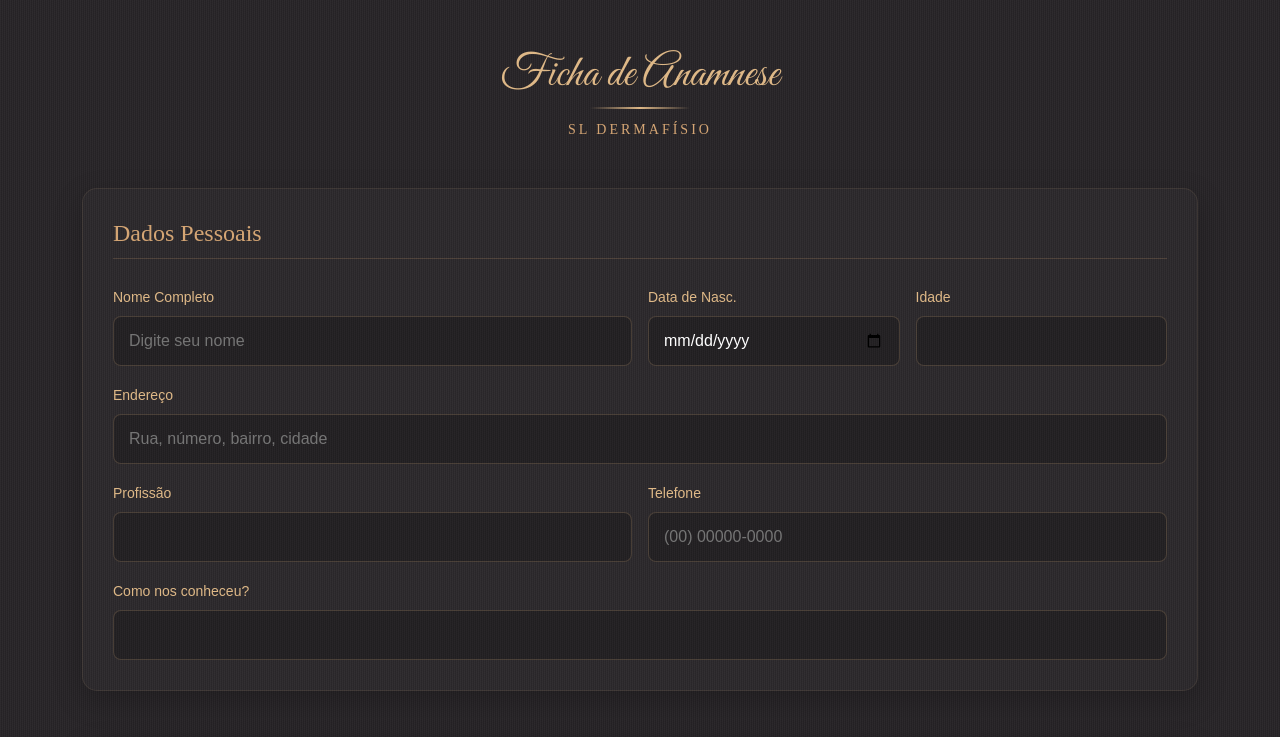
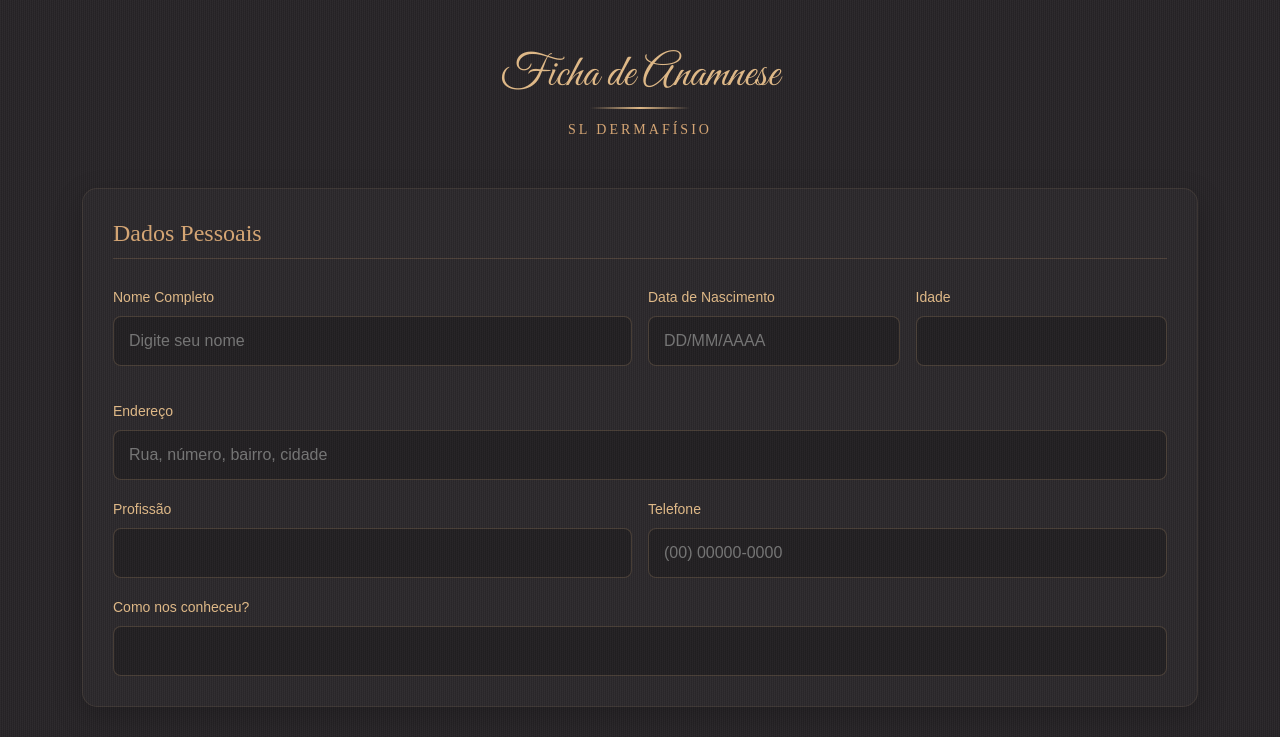
Before and after one commit to DhCavalcante777/dermafisio, a Vue app: page /anamnese in a window 1280 px wide. Shown: the top 737 px of the page. Built offline with nearby package versions, Linux system fonts and the light colour scheme; no server answers.

Commit message:
alterando a data de nascimento

```diff
--- a/src/pages/anamnesePage.vue
+++ b/src/pages/anamnesePage.vue
@@ -22,9 +22,22 @@
                 placeholder="Digite seu nome"
               />
             </div>
-            <div class="col-md-3">
+            <!-- <div class="col-md-3">
               <label class="form-label">Data de Nasc.</label>
               <input type="date" v-model="form.dataNasc" class="custom-input" />
+            </div> -->
+            <div class="col-md-3 mb-3">
+              <label class="form-label">Data de Nascimento</label>
+              <input
+                type="text"
+                v-model="dateDisplay"
+                @input="handleDateInput"
+                placeholder="DD/MM/AAAA"
+                maxlength="10"
+                inputmode="numeric"
+                class="custom-input"
+                required
+              />
             </div>
             <div class="col-md-3">
               <label class="form-label">Idade</label>
@@ -291,10 +304,11 @@
 </template>
 
 <script setup>
-import { reactive } from "vue";
+import { reactive, ref } from "vue";
 
 import AnamneseService from "@/services/anamneseService";
 
+const dateDisplay = ref("");
 const form = reactive({
   nome: "",
   dataNasc: "",
@@ -325,17 +339,37 @@ const form = reactive({
   metais: "",
 });
 
+const handleDateInput = (e) => {
+  let value = e.target.value.replace(/\D/g, '');
+  if (value.length > 8) value = value.slice(0, 8);
+
+  // Máscara visual para a cliente
+  if (value.length >= 5) {
+    dateDisplay.value = `${value.slice(0, 2)}/${value.slice(2, 4)}/${value.slice(4)}`;
+  } else if (value.length >= 3) {
+    dateDisplay.value = `${value.slice(0, 2)}/${value.slice(2)}`;
+  } else {
+    dateDisplay.value = value;
+  }
+
+  // Conversão silenciosa para o objeto 'form' (formato MySQL)
+  if (value.length === 8) {
+    const day = value.slice(0, 2);
+    const month = value.slice(2, 4);
+    const year = value.slice(4);
+    form.dataNasc = `${year}-${month}-${day}`; // Salva AAAA-MM-DD no form
+  }
+};
+
 const submitForm = async () => {
   try {
     console.log("Enviando dados para o Railway...", form);
 
-    // 3. Chame o serviço passando o objeto 'form'
     const response = await AnamneseService.create(form);
 
     console.log("Resposta da API:", response.data);
     alert("Ficha enviada com sucesso para a SL DERMAFÍSIO!");
 
-    // Opcional: Limpar o formulário após o sucesso
     Object.assign(form, {
       nome: "",
       dataNasc: "",
@@ -365,6 +399,7 @@ const submitForm = async () => {
       gravida: "",
       metais: "",
     });
+    dateDisplay.value = "";
   } catch (error) {
     console.error("Erro ao salvar:", error);
     const msgErro =
```
